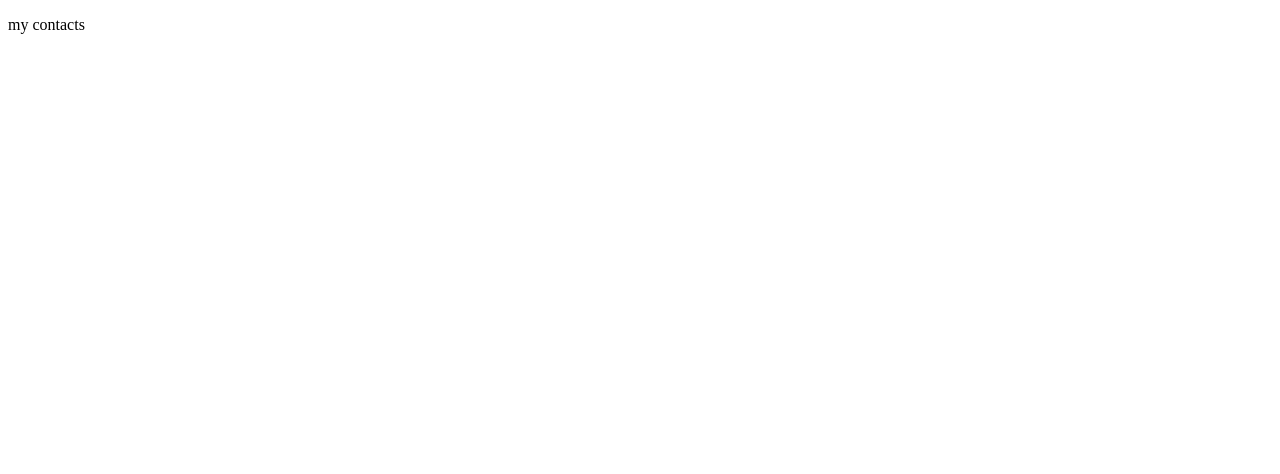
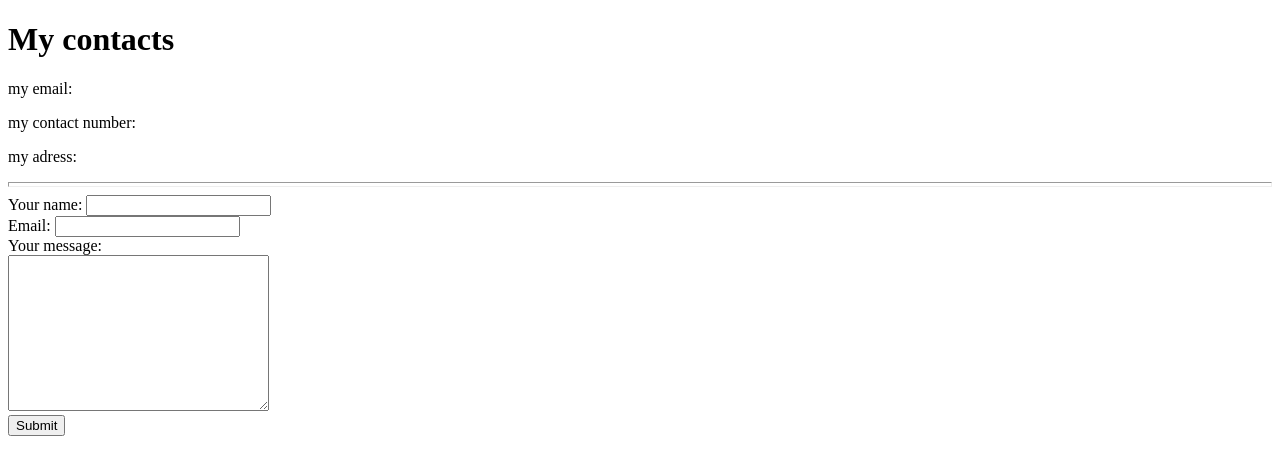
Before and after one commit to Adithya719/cv, a plain HTML site: page my contacts.html in a window 1280 px wide. Drawn offline with Linux system fonts and the light colour scheme.

Commit message:
Add files via upload

```diff
--- a/my contacts.html
+++ b/my contacts.html
@@ -2,10 +2,26 @@
 <html lang="en" dir="ltr">
   <head>
     <meta charset="utf-8">
-    <title></title>
+    <title>Contact me</title>
   </head>
   <body>
-<p>my contacts</p>
+<h1>My contacts</h1>
+<p>my email:</p>
+<p>my contact number:</p>
+<p>my adress:</p>
+<hr size="5">
+<form  action="mailto:adithyads719@gmail.com" method="post" enctype="text/plain">
+  <label>Your name:</label>
+  <input type="text" name="your name" value=""><br>
+
+  <label>Email:</label>
+  <input type="email" name="your email" value=""><br>
+
+  <label>Your message:</label><br>
+  <textarea name="your message" rows="10" cols="30"></textarea><br>
+  <input type="submit" name="">
+
+</form>
 
   </body>
 </html>
```
